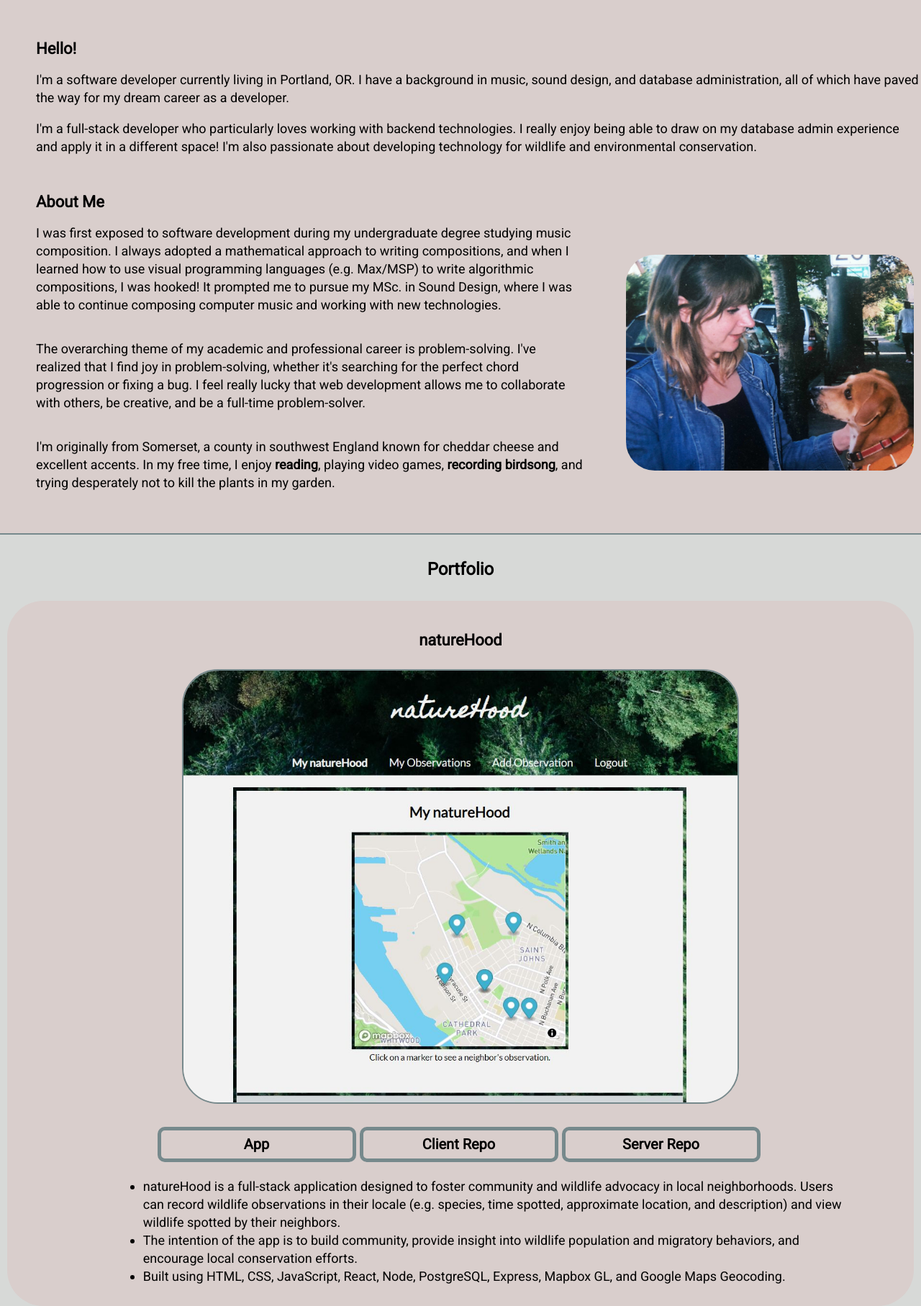
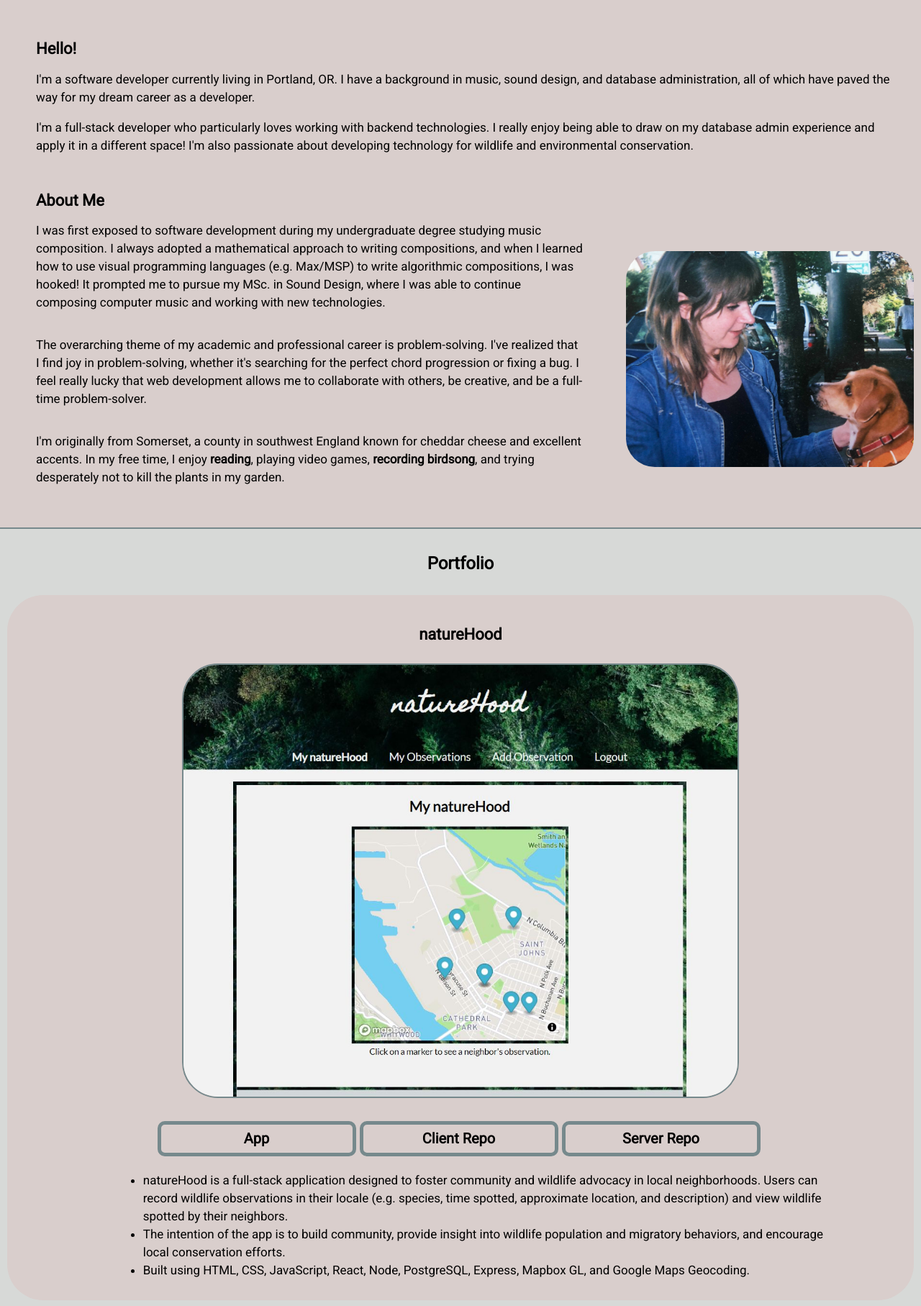
Before and after one commit to sallygaller/portfolio, a plain HTML site: page index.html in a window 1280 px wide. Shown: the part 405-2220 px from the top of the page at 72% size. Drawn offline with nearby package versions, Linux system fonts and the light colour scheme.

Commit message:
Changed font size and added margin r

```diff
--- a/index.html
+++ b/index.html
@@ -26,7 +26,7 @@
 	</header>
 
 	<main>
-		<section class="p-bottom-15" id="home">
+		<section class="p-bottom-15 m-right-25" id="home">
 			<h2 class="p-top-15 f-size-22 m-left-h2">Hello!</h2>
 			<p>I'm a software developer currently living in Portland, OR. I have a background in music, sound design, and database administration, all of which have paved the way for my dream career as a developer.</p>
       <p>I'm a full-stack developer who particularly loves working with backend technologies.
--- a/style.css
+++ b/style.css
@@ -172,11 +172,11 @@ footer * {
 
 /* ---font size and text formatting--- */
 main p {
-  font-size: 18px;
+  font-size: 17px;
 }
 
 main li {
-  font-size: 18px;
+  font-size: 17px;
 }
 
 .f-size-20 {
@@ -239,7 +239,7 @@ p, ul {
 form label {
   padding-top: 5px;
   display: block;
-  font-size: 18px;
+  font-size: 17px;
   margin-bottom: 5px;
   font-weight: bold;
 }
@@ -248,7 +248,7 @@ form button {
   padding: 10px 16px;
   border-radius: 10px;
   border: 0px;
-  font-size: 18px;
+  font-size: 17px;
   background: #76898C;
   color: white;
   margin-left: 0px;
@@ -388,6 +388,10 @@ a.main:visited {
   margin-left: 50px;
   }
 
+  main p {
+    margin-right: 20px;
+  }
+
   .m-bottom-0 {
     margin-bottom: 0px;
   }
@@ -406,6 +410,10 @@ a.main:visited {
 
   .m-width-img {
     max-width: 80%;
+  }
+
+  .m-right-25 {
+    margin-right: 25px;
   }
 
   main p, footer p, form {
```
